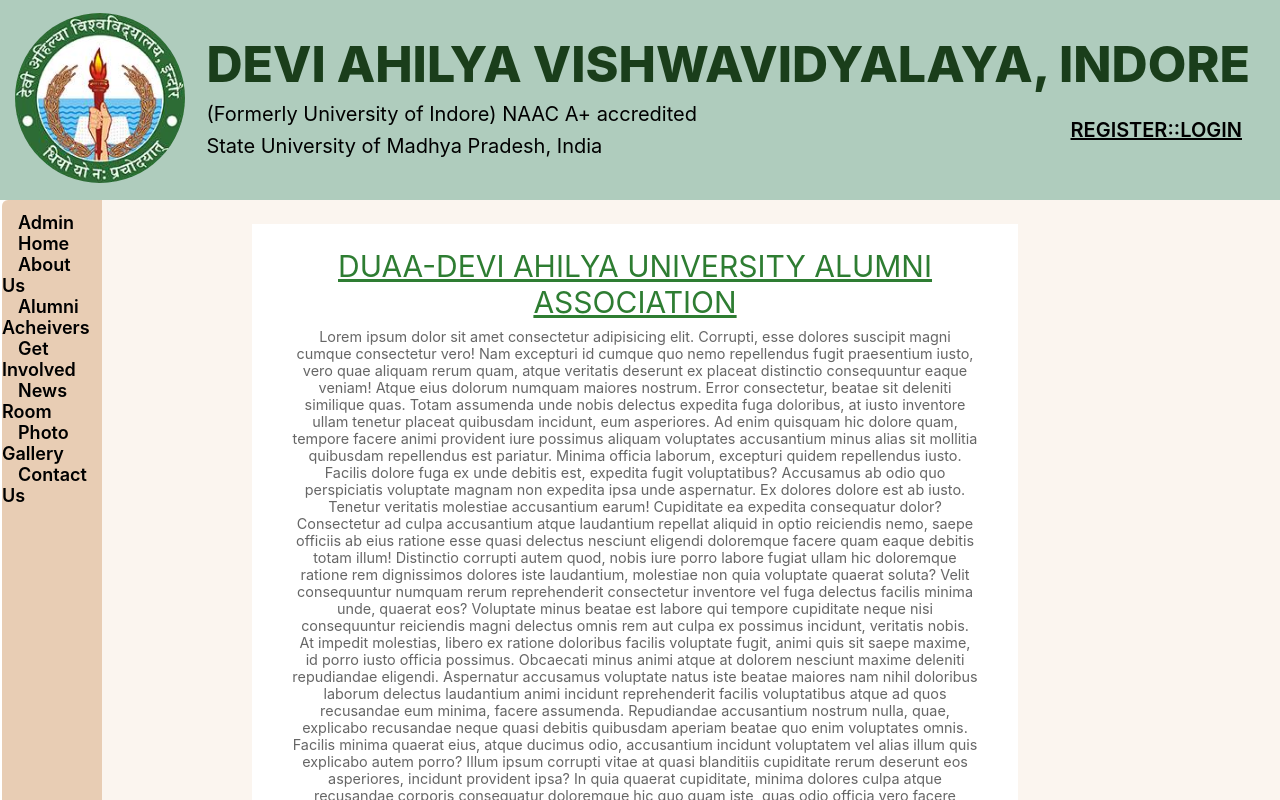
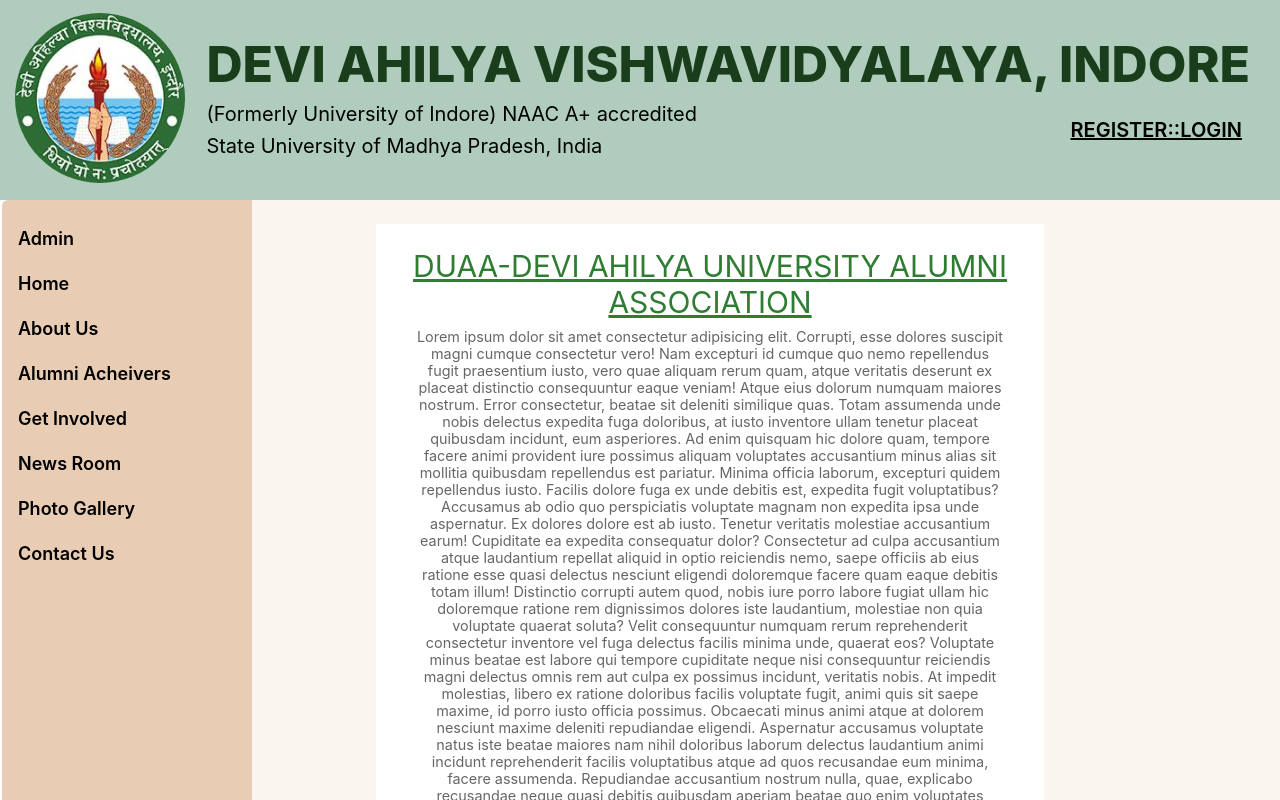
Before and after one commit to khushi11-11/demo, a React (Create React App) app in the folder frontend/client-app/: page / in a window 1280 px wide. Shown: the top 800 px of the page. Built offline with nearby package versions, Linux system fonts and the light colour scheme.

Commit message:
added nav codes

```diff
--- a/frontend/client-app/src/Components/Home.js
+++ b/frontend/client-app/src/Components/Home.js
@@ -5,7 +5,7 @@
     return (
         <div>
             {/* <Header /> */}
-            <HomeSection />
+            {/* <HomeSection /> */}
         </div>
     )
 } export default Home;
--- a/frontend/client-app/src/Components/HomeSection.css
+++ b/frontend/client-app/src/Components/HomeSection.css
@@ -12,8 +12,9 @@
 .text-div {
   display: flex;
   flex-direction: column;
-  justify-content: center;
+  justify-content: left;
   width: 65%;
+  height: auto;
   background-color: #fff;
   color: #000;
   margin-top: 12px;
@@ -43,5 +44,5 @@
   text-decoration: underline;
 }
 .left-div{
-  width: 100px;
+  min-width: 250px;
 }
--- a/frontend/client-app/src/Components/HomeSection.js
+++ b/frontend/client-app/src/Components/HomeSection.js
@@ -1,7 +1,5 @@
 import React from 'react'
 import "./HomeSection.css";
-import Navbar from './Navbar';
-import MainPage from './MainPage';
 function HomeSection() {
     return (
         <div className="hero-sec">
--- a/frontend/client-app/src/Components/MainPage.js
+++ b/frontend/client-app/src/Components/MainPage.js
@@ -1,6 +1,7 @@
 import React from "react";
 import { BrowserRouter as Router, Link, Route, Routes } from "react-router-dom";
 // import "./index.css";
+import "./Navbar.css"
 import AdminLogin from "../AdminView/AdminLogin";
 import AdminHome from "../AdminView/AdminHome";
 import Home from "./Home";
@@ -15,29 +16,47 @@
 
 function MainPage() {
     return (
-        <div >
+        <div>
             {/* <center> */}
             <Header />
             <Router>
                 <nav className="navbar">
-                    <div className="navbar-content links" >
-                        <div className=" left-div">
-                            <Link to="adminlogin">Admin</Link>
+                    <div>
+                        <div className="left-div">
+                            <ul className="links">
+                                <li>
+                                    <Link to="adminlogin" className="navlinks">Admin</Link>
                                     <span> </span><br />
-                            <Link to="home">Home</Link>
+                                </li>
+                                <li>
+                                    <Link to="home" className="navlinks">Home</Link>
                                     <span> </span><br />
-                            <Link to="aboutus">About Us</Link>
+                                </li>
+                                <li>
+                                    <Link to="aboutus" className="navlinks">About Us</Link>
                                     <span> </span> <br />
-                            <Link to="alumniachievers">Alumni Acheivers</Link>
+                                </li>
+                                <li>
+                                    <Link to="alumniachievers" className="navlinks">Alumni Acheivers</Link>
                                     <span> </span><br />
-                            <Link to="getinvolved">Get Involved</Link>
+                                </li>
+                                <li>
+                                    <Link to="getinvolved" className="navlinks">Get Involved</Link>
                                     <span> </span> <br />
-                            <Link to="newsroom">News Room</Link>
+                                </li>
+                                <li>
+                                    <Link to="newsroom" className="navlinks">News Room</Link>
                                     <span> </span> <br />
-                            <Link to="photogallery">Photo Gallery</Link>
+                                </li>
+                                <li>
+                                    <Link to="photogallery" className="navlinks">Photo Gallery</Link>
                                     <span> </span><br />
-                            <Link to="contactus">Contact Us</Link>
+                                </li>
+                                <li>
+                                    <Link to="contactus" className="navlinks">Contact Us</Link>
                                     <span> </span> <br />
+                                </li>
+                            </ul>
                         </div>
                     </div>
                     <div> <HomeSection /></div>
--- /dev/null
+++ b/frontend/client-app/src/Components/NavRoute.js
@@ -0,0 +1,17 @@
+import React from "react";
+import { NavLink } from "react-router-dom";
+
+function NavRoute() {
+    return (
+        <div>
+            <NavLink
+                to="/"
+                className={({ isActive }) => (isActive ? "active-link" : "")}
+            >
+                Home
+            </NavLink>
+        </div>
+    );
+}
+
+export default NavRoute;
--- a/frontend/client-app/src/Components/Navbar.css
+++ b/frontend/client-app/src/Components/Navbar.css
@@ -21,7 +21,7 @@
   gap: 8px;
 }
 
-.links a {
+.navlinks {
   text-decoration-line: none;
   color: #000;
   font-size: 18px;
@@ -34,7 +34,7 @@
   }
 }
 
-.links li {
+.left-div li {
   margin-top: 16px;
 }
 
--- a/frontend/client-app/src/Components/Navbar.js
+++ b/frontend/client-app/src/Components/Navbar.js
@@ -19,7 +19,6 @@
         <div>
             <nav className="navbar">
                 <div className="navbar-content">
-                    {/* <Router> */}
                     <nav>
                         <Link to="adminlogin">Admin</Link>
                         <span> </span><br />
@@ -39,24 +38,23 @@
                         <span> </span> <br />
                     </nav>
 
-                        <Routes>
+                    {/* <Routes> */}
                     {/* admin */}
                     {/* <Route path="/adminmain" element={<AdminMain />}> */}
-                            <Route path="adminlogin" element={<AdminLogin />}>
+                    {/* <Route path="adminlogin" element={<AdminLogin />}>
                                 <Route path="adminhome" element={<AdminHome />} />
-                            </Route>
+                            </Route> */}
                     {/* </Route>  */}
 
-                            <Route path="home" element={<Home />} />
+                    {/* <Route path="home" element={<Home />} />
                             <Route path="aboutus" element={<AboutUs />} />
                             <Route path="alumniachievers" element={<AlumniAchievers />} />
                             <Route path="getinvolved" element={<GetInvolved />} />
                             <Route path="newsroom" element={<NewsRoom />} />
                             <Route path="photogallery" element={<PhotoGallery />} />
-                            <Route path="contactus" element={<ContactUs />} />
+                            <Route path="contactus" element={<ContactUs />} /> */}
 
-                        </Routes>
-                    {/* </Router> */}
+                    {/* </Routes> */}
                 </div>
             </nav>
         </div>
--- a/frontend/client-app/src/index.js
+++ b/frontend/client-app/src/index.js
@@ -14,17 +14,28 @@
 import HomeSection from './Components/HomeSection';
 
 import Home from './Components/Home';
-import { BrowserRouter, Link, Route, Routes } from "react-router-dom";
+import { BrowserRouter, createBrowserRouter, Link, Route, RouterProvider, Routes } from "react-router-dom";
+import NavRoute from './Components/NavRoute';
 
 
-
+// const router = createBrowserRouter([
+//   {
+//     path:"/",
+//     element:(
+//       <div>
+//         <Header/>
+//         <HomeSection/>
+//       </div>
+//     )
+//   }
+// ])
 
 
 const root = ReactDOM.createRoot(document.getElementById('root'));
 root.render(
-  <React.StrictMode>
-    <MainPage />
-  </React.StrictMode>
+  // <RouterProvider router={router}/>
+  // <NavRoute/>
+  <MainPage />
 );
 
 // If you want to start measuring performance in your app, pass a function
```
Lines whose indentation alone changed are shown as unchanged.
